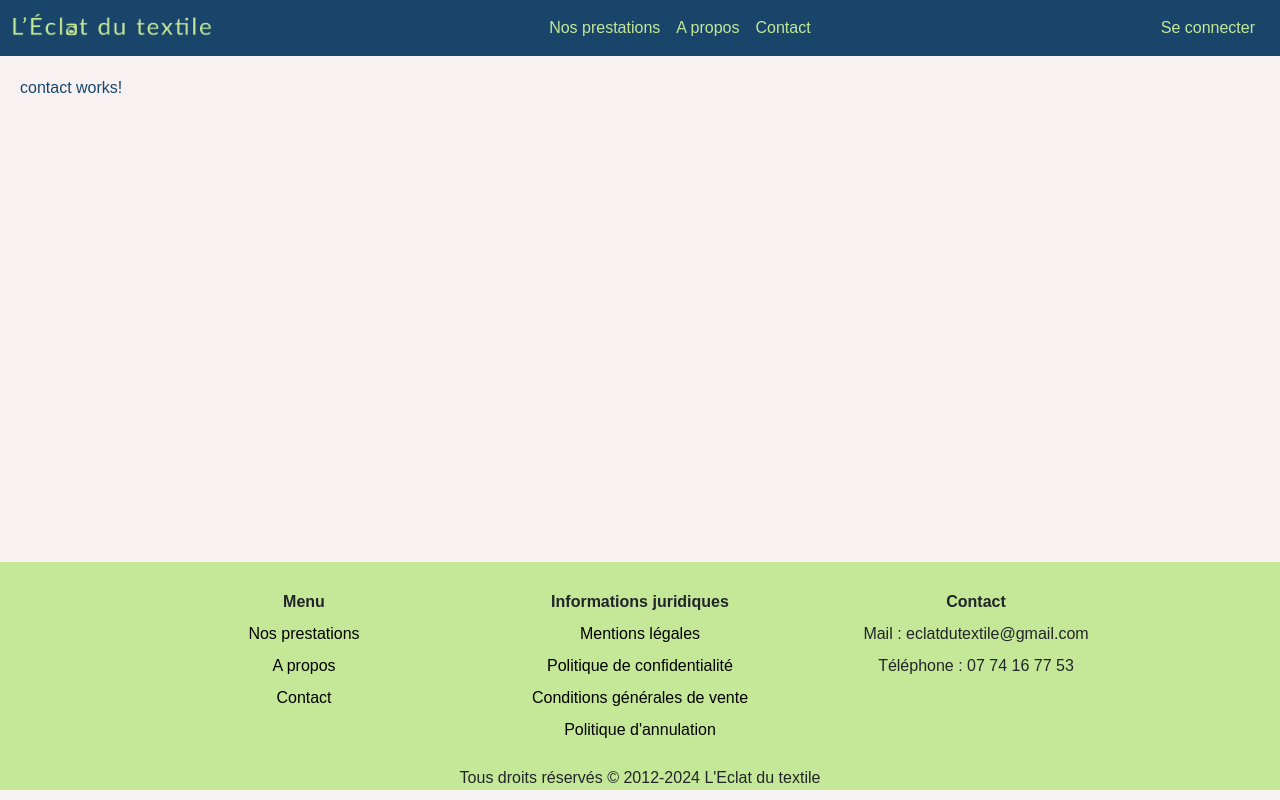
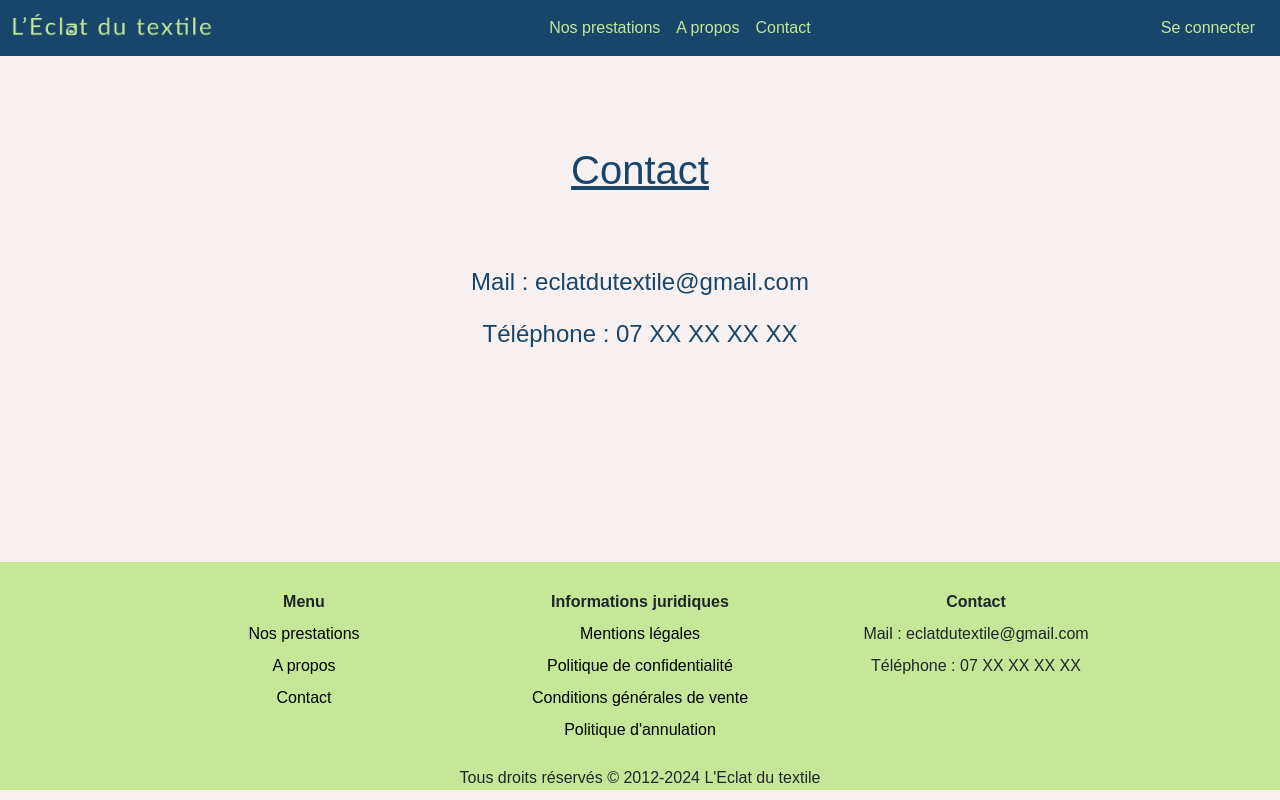
Before and after one commit to arnaud919/Eclat_du_textile, an Angular app in the folder front-end/eclat_du_textile/: page /contact in a window 1280 px wide. Built offline with nearby package versions, Linux system fonts and the light colour scheme.

Commit message:
contact page

```diff
--- a/front-end/eclat_du_textile/src/app/contact/contact.component.css
+++ b/front-end/eclat_du_textile/src/app/contact/contact.component.css
@@ -0,0 +1,18 @@
+.contact-infos{
+    width:50%;
+    margin:auto;
+    text-align: center;
+
+    *{
+        font-size: x-large;
+    }
+}
+
+a{
+    color:#19456B;
+    text-decoration: none;
+
+    &:hover{
+        text-decoration: underline;
+    }
+}
--- a/front-end/eclat_du_textile/src/app/contact/contact.component.html
+++ b/front-end/eclat_du_textile/src/app/contact/contact.component.html
@@ -1 +1,6 @@
-<p>contact works!</p>
+<h1 class="page_title">Contact</h1>
+
+<div class="contact-infos">
+    <p><a href="mailto:eclatdutextile@gmail.com">Mail : eclatdutextile&#64;gmail.com</a></p>
+    <p>Téléphone : 07 XX XX XX XX</p>
+</div>
--- a/front-end/eclat_du_textile/src/app/footer/footer.component.html
+++ b/front-end/eclat_du_textile/src/app/footer/footer.component.html
@@ -49,7 +49,7 @@
                 Contact
             </div>
             <div>Mail : eclatdutextile&#64;gmail.com</div>
-            <div>Téléphone : 07 74 16 77 53</div>
+            <div>Téléphone : 07 XX XX XX XX</div>
         </div>
     </div>
     <div class="footer-rights">Tous droits réservés © 2012-{{year}} L'Eclat du textile</div>
```
